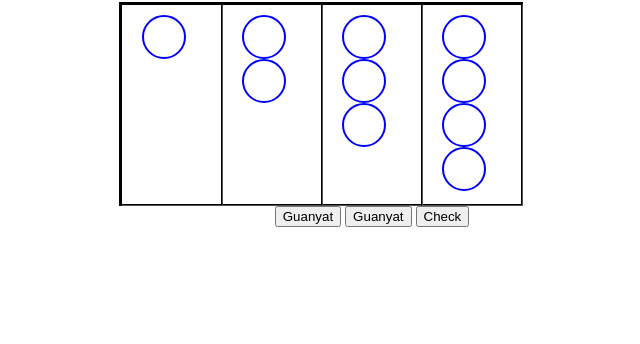
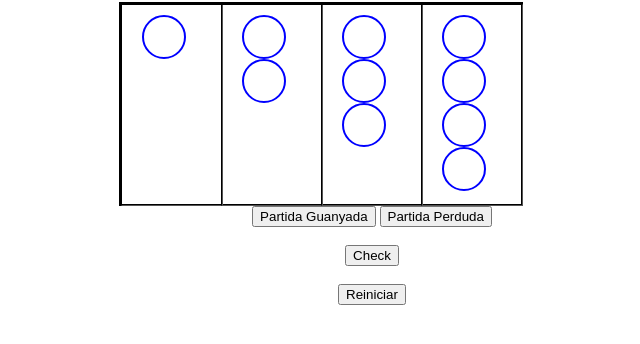
Before and after one commit to Cesc342/NIMENACE, a website: page frontend/index.html in a window 1280 px wide. Shown: the part 78-422 px from the top of the page, without its empty margins (268-908 px from the left). Drawn offline with Linux system fonts and the light colour scheme.

Commit message:
Prova 4 Render Funcional

```diff
--- a/frontend/index.html
+++ b/frontend/index.html
@@ -31,10 +31,17 @@
         </div>
     </div>
 
-    <input type="button" value="Guanyat" onclick="postJSON_Render('add_partida',{partidaGuanyada:true})">
-    <input type="button" value="Guanyat" onclick="postJSON_Render('add_partida',{partidaGuanyada:false})">
+    <input type="button" value="Partida Guanyada" onclick="postJSON_Render('add_partida',{partidaGuanyada:true})">
+    <input type="button" value="Partida Perduda" onclick="postJSON_Render('add_partida',{partidaGuanyada:false})">
+    <br/>
+    <br/>
 
     <input type="button" value="Check" onclick="render_prova()">
 
+    <br/>
+    <br/>
+
+    <input type="button" value="Reiniciar" onclick="render_reiniciar()">
+
 </body>
 </html>
--- a/frontend/script/main.js
+++ b/frontend/script/main.js
@@ -60,3 +60,12 @@ async function render_prova() {
     let json = await getJSON_Render("db");
     alert(`Partides Jugades: ${json["Partides Jugades"]} >>> Guanyades: ${json["Partides Guanyades"]} || Perdudes: ${json["Partides Jugades"] - json["Partides Guanyades"]}`);
 }
+
+async function render_reiniciar() {
+    let contrasenya = prompt("Entra la contrasenya: ");
+    let txt = await postJSON_Render("reiniciar", {
+        contra: contrasenya
+    })
+
+    alert("Resposta Servidor: " + txt);
+}
```
Also changed, not shown: db.json (+1 -1 lines).
